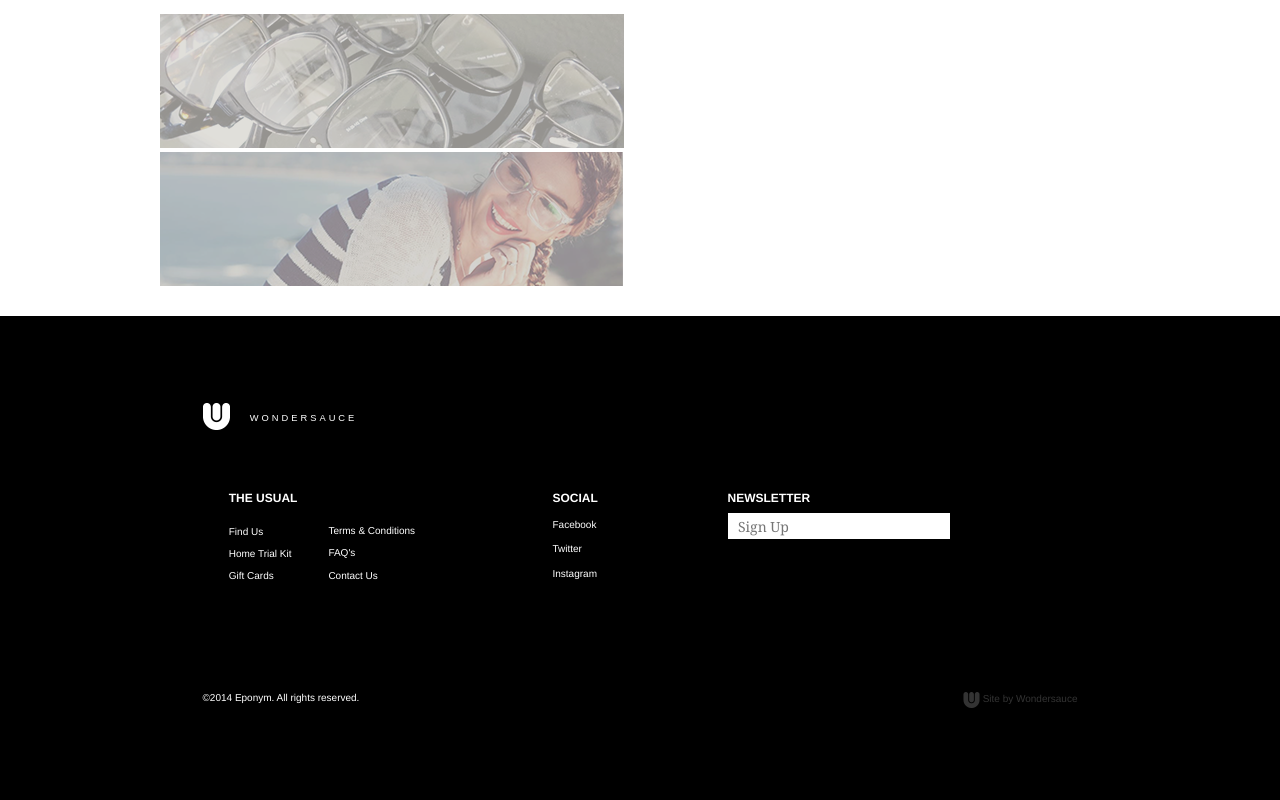
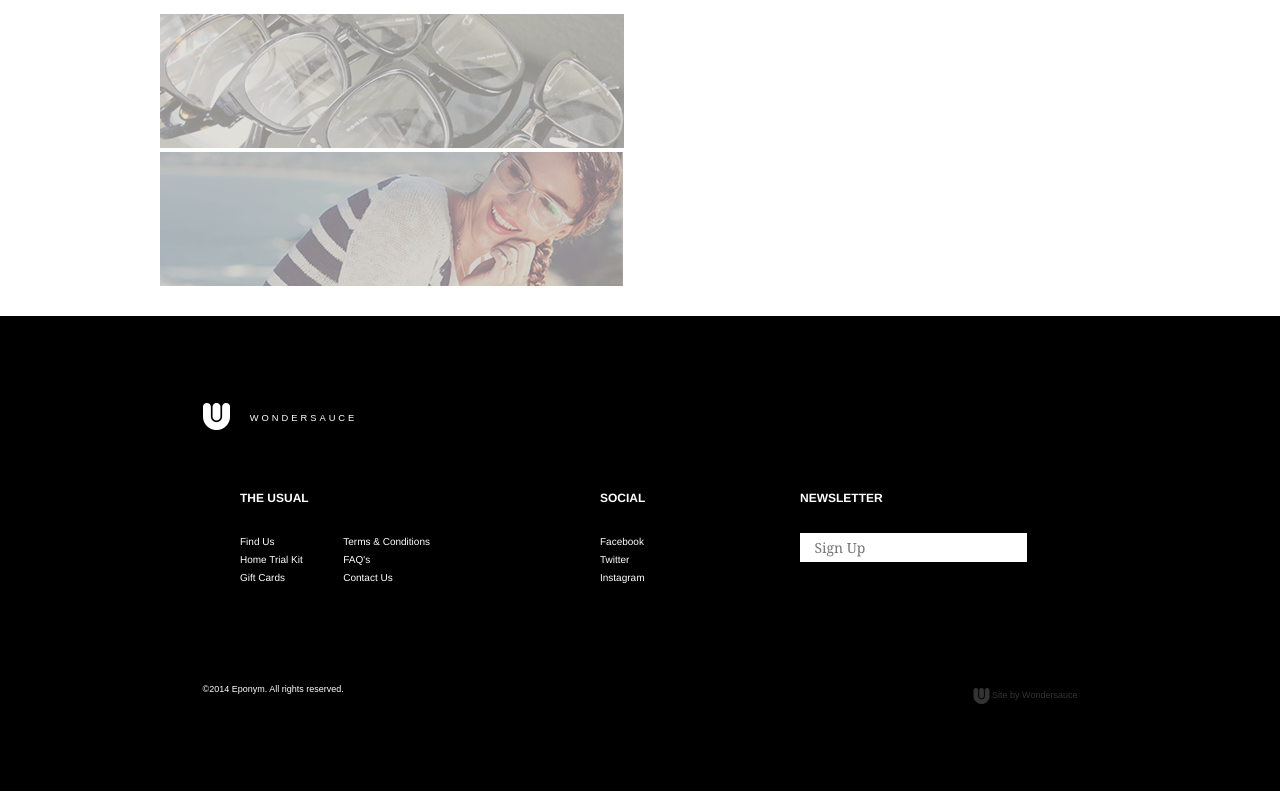
Before and after one commit to hlmurray/WS, a plain HTML site: page index.html in a window 1280 px wide. Shown: the part 1033-1833 px from the top of the page. Drawn offline with nearby package versions, Linux system fonts and the light colour scheme.

Commit message:
fix(WS): adjust footer columns

```diff
--- a/css/styles.css
+++ b/css/styles.css
@@ -21,7 +21,7 @@
 	margin: 0 auto;
 }
 
-header {
+.masthead {
 	padding: 2% 0 2% 0;
 	position:fixed;
 	background-color:white;
@@ -34,7 +34,7 @@ header {
 	float:left;
 }
 
-nav {
+.stickyNav {
 	float:right;
 	font-family: Helvetica, Arial;
 	font-size:12px;
@@ -45,7 +45,7 @@ nav {
 	padding-top:.8%;
 }
 
-nav a {
+.stickyNav a {
 	text-decoration: none;
 	color:black;
 	padding-left: 5%;
@@ -136,7 +136,7 @@ footer {
 	padding-left: 2%;
 }
 
-footer section {
+footer article {
 	float: left;
 	-webkit-box-sizing: border-box;
 	-moz-box-sizing: border-box;
@@ -144,25 +144,46 @@ footer section {
 	box-sizing: border-box;
 }
 
-.usual {
-	width:40%;
-	padding-left:3%;
+.sectionWrap {
+	width: 800px;
+	margin: 0 auto;
 }
 
-.social, .newsletter {
-	width:20%;
+.usual {
+	width: 45%;
 }
 
-footer section h1 {
+.social {
+	width: 25%;
+}
+
+.newsletter {
+	width: 30%;
+	float:right;
+}
+
+footer h1 {
 	text-transform: uppercase;
 	font-family: Helvetica, Arial;
 	font-size: 12px;
+	padding-bottom: 20px;
 }
 
-footer section p {
+footer ul {
+	margin: 0;
+	padding: 0;
+}
+
+footer li {
 	font-family: Helvetica, Arial;
 	font-size: 10px;
-	padding-top: 2%;
+	line-height: 18px;
+	list-style: none;
+}
+
+footer a {
+	text-decoration: none;
+	color: white;
 }
 
 input {
@@ -172,7 +193,7 @@ input {
 	padding: 2% 2% 2% 6%;
 }
 
-.usual div {
+.usual nav {
 	display: inline-block;
 }
 
--- a/index.html
+++ b/index.html
@@ -20,12 +20,12 @@ $(window).load(function() {
 });
 </script>
 <body>
-	<header>
+	<header class="masthead">
 		<div class="wrapper">
 			<div class="logo clearfix">
-				<img src="img/ws_logo.png" alt="WS logo">
+				<a href="#"><img src="img/ws_logo.png" alt="WS logo"></a>
 			</div>
-			<nav class="clearfix">
+			<nav class="stickyNav clearfix">
 				<a href="#">Men</a>
 				<a href="#">Women</a>
 				<a href="#">Special Collections</a>
@@ -88,34 +88,48 @@ $(window).load(function() {
 	<footer class="clearfix">
 		<div class="footerWrapper">
 			<div class="logoFooter">
-				<img src="img/ws_logoW.png" alt="WS logo white">
+				<a href="#"><img src="img/ws_logoW.png" alt="WS logo white"></a>
 				<p>Wondersauce</p>
 			</div>
-			<div class="sectionWrap clearfix">
-				<section class="usual">
-					<h1>The Usual</h1>
-					<div class="left clearfix">
-						<p>Find Us</p>
-						<p>Home Trial Kit</p>
-						<p>Gift Cards</p>
-					</div>
-					<div class="right clearfix">
-						<p>Terms & Conditions</p>
-						<p>FAQ's</p>
-						<p>Contact Us</p>
-					</div>
-				</section>
-				<section class="social">
-					<h1>Social</h1>
-					<p>Facebook</p>
-					<p>Twitter</p>
-					<p>Instagram</p>
-				</section>
-				<section class="newsletter">
-					<h1>Newsletter</h1>
+			<section class="sectionWrap clearfix">
+				<article class="usual">
+					<header>
+						<h1>The Usual</h1>
+					</header>
+					<nav class="left clearfix">
+						<ul>
+							<a href="#"><li>Find Us</li></a>
+							<a href="#"><li>Home Trial Kit</li></a>
+							<a href="#"><li>Gift Cards</li></a>
+						</ul>
+					</nav>
+					<nav class="right clearfix">
+						<ul>
+							<a href="#"><li>Terms & Conditions</li></a>
+							<a href="#"><li>FAQ's</li></a>
+							<a href="#"><li>Contact Us</li></a>
+						</ul>
+					</nav>
+				</article>
+				<article class="social">
+					<header>
+						<h1>Social</h1>
+					</header>
+					<nav>
+						<ul>
+							<a href="#"><li>Facebook</li></a>
+							<a href="#"><li>Twitter</li></a>
+							<a href="#"><li>Instagram</li></a>
+						</ul>
+					</nav>
+				</article>
+				<article class="newsletter">
+					<header>
+						<h1>Newsletter</h1>
+					</header>
 					<input type="email" placeholder="Sign Up">
-				</section>
-			</div>
+				</article>
+			</section>
 			<div class="copyright clearfix">
 				<section class="copy clearfix">
 					<p>&copy;2014 Eponym. All rights reserved.</p>
```
